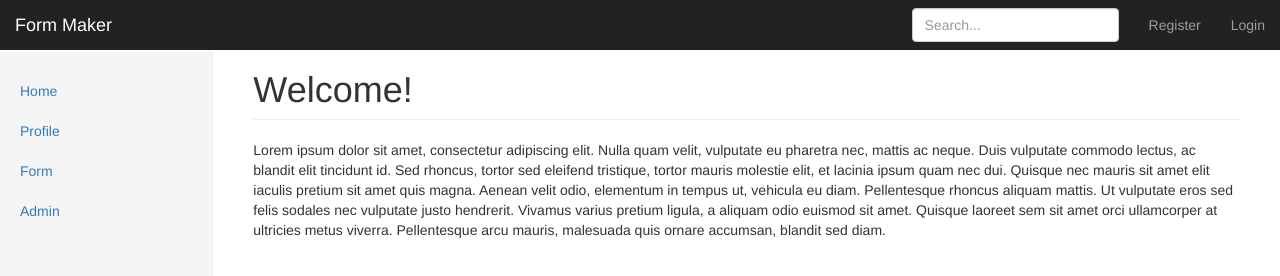
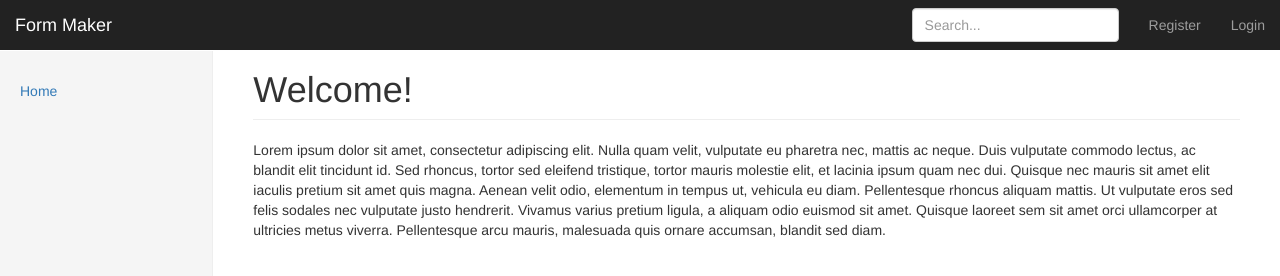
Before and after one commit to prinahar/WebDevSpring2016, a website: page public/assignment/index.html in a window 1280 px wide. Drawn offline with nearby package versions, Linux system fonts and the light colour scheme; some packages are replaced by stand-ins of ours.

Commit message:
Assignment 2

```diff
--- a/public/assignment/views/sidebar/sidebar.view.html
+++ b/public/assignment/views/sidebar/sidebar.view.html
@@ -4,9 +4,9 @@
         <ul class="nav nav-sidebar">
             <!--<li class="active"><a href="#">Overview <span class="sr-only">(current)</span></a></li>-->
             <li><a href="#/home" ng-class="{'active' : $location.url() == '/home'}">Home</a></li>
-            <li><a href="#/profile" ng-class="{'active' : $location.url() == '/profile'}">Profile</a></li>
-            <li><a href="#/forms" ng-class="{'active' : $location.url() == '/forms'}">Form</a></li>
-            <li><a href="#/admin" ng-class="{'active' : $location.url() == '/admin'}">Admin</a></li>
+            <li ng-show="user"><a href="#/profile" ng-class="{'active' : $location.url() == '/profile'}">Profile</a></li>
+            <li ng-show="user"><a href="#/forms" ng-class="{'active' : $location.url() == '/forms'}">Form</a></li>
+            <li ng-show="user.roles.indexOf('admin') >= 0"><a href="#/admin" ng-class="{'active' : $location.url() == '/admin'}">Admin</a></li>
         </ul>
     </div>
 </div>
```
